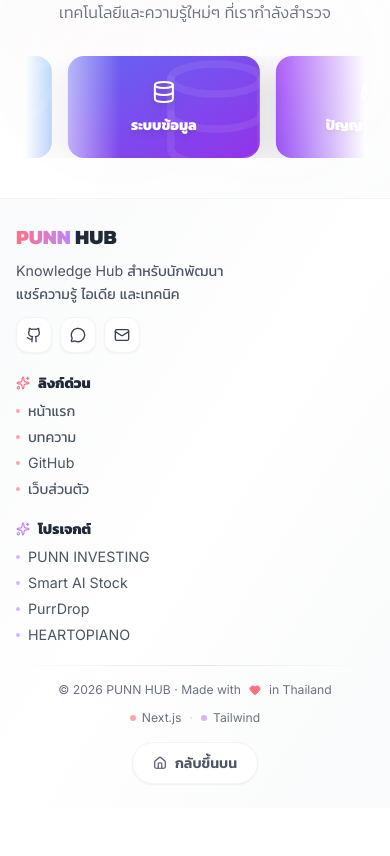
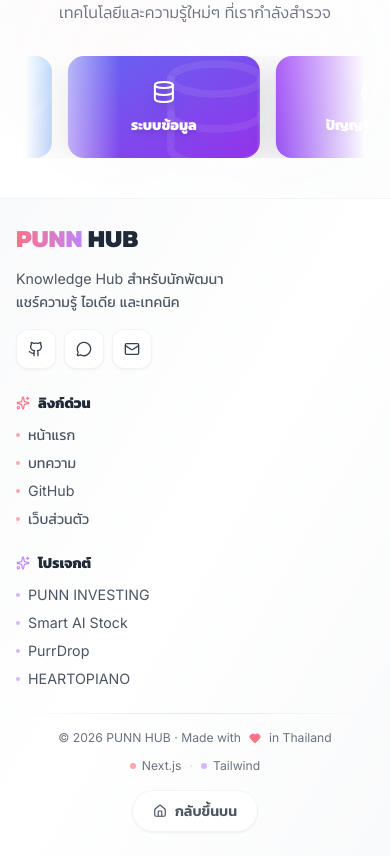
Before and after one commit to DDME36/PUNN-HUB, a Next.js app: page / in a window 390 px wide. Shown: the part 2758-3614 px from the top of the page. Before the commit the page ends 3566 px from the top, so only its background shows below. Built offline with nearby package versions, Linux system fonts and the light colour scheme; no server answers; a web font is replaced by a local one; what notion-to-md would draw is missing.

Commit message:
Fix image sizing and improve mobile layout

```diff
--- a/components/BlogPostContent.tsx
+++ b/components/BlogPostContent.tsx
@@ -102,12 +102,12 @@
                             img: ({ node, src, alt, ...props }) => {
                                 if (!src || typeof src !== 'string') return null;
                                 return (
-                                    <figure className="my-8 relative h-96">
+                                    <figure className="my-8 relative w-full aspect-video">
                                         <Image
                                             src={src}
                                             alt={alt || "รูปภาพประกอบ"}
                                             fill
-                                            className="rounded-2xl shadow-2xl object-contain hover:shadow-3xl transition-shadow duration-500"
+                                            className="rounded-2xl shadow-2xl object-cover hover:shadow-3xl transition-shadow duration-500"
                                             sizes="(max-width: 768px) 100vw, 800px"
                                         />
                                     </figure>
--- a/components/Footer.tsx
+++ b/components/Footer.tsx
@@ -36,22 +36,21 @@
         <footer className="relative bg-gradient-to-br from-gray-50 via-white to-gray-50 text-gray-700 border-t border-gray-100">
             <div className="relative max-w-5xl mx-auto px-4 sm:px-6 py-6 sm:py-8">
                 {/* Main Footer Content */}
-                <div className="grid grid-cols-1 sm:grid-cols-2 lg:grid-cols-3 gap-5 sm:gap-6 mb-5 sm:mb-6">
+                <div className="grid grid-cols-1 md:grid-cols-3 gap-6 mb-6">
                     {/* Brand Section */}
                     <motion.div
                         initial={{ opacity: 0, y: 10 }}
                         whileInView={{ opacity: 1, y: 0 }}
                         viewport={{ once: true }}
                         transition={{ duration: 0.4 }}
-                        className="sm:col-span-2 lg:col-span-1"
                     >
-                        <h3 className="font-display font-black text-xl sm:text-2xl mb-2 sm:mb-3">
+                        <h3 className="font-display font-black text-2xl mb-3">
                             <span className="bg-gradient-to-r from-rose-400 to-purple-400 bg-clip-text text-transparent">
                                 PUNN
                             </span>
                             <span className="text-gray-800"> HUB</span>
                         </h3>
-                        <p className="text-gray-600 text-sm mb-3 sm:mb-4 leading-relaxed">
+                        <p className="text-gray-600 text-sm mb-4 leading-relaxed">
                             Knowledge Hub สำหรับนักพัฒนา
                             <br />
                             แชร์ความรู้ ไอเดีย และเทคนิค
@@ -63,7 +62,7 @@
                                 href="https://github.com/DDME36"
                                 target="_blank"
                                 rel="noopener noreferrer"
-                                className="w-9 h-9 sm:w-10 sm:h-10 bg-white rounded-xl flex items-center justify-center hover:bg-gray-50 transition-colors shadow-sm border border-gray-100"
+                                className="w-10 h-10 bg-white rounded-xl flex items-center justify-center hover:bg-gray-50 transition-colors shadow-sm border border-gray-100"
                             >
                                 <Github size={16} className="text-gray-700" />
                             </a>
@@ -71,13 +70,13 @@
                                 href="https://line.me/ti/p/~example"
                                 target="_blank"
                                 rel="noopener noreferrer"
-                                className="w-9 h-9 sm:w-10 sm:h-10 bg-white rounded-xl flex items-center justify-center hover:bg-gray-50 transition-colors shadow-sm border border-gray-100"
+                                className="w-10 h-10 bg-white rounded-xl flex items-center justify-center hover:bg-gray-50 transition-colors shadow-sm border border-gray-100"
                             >
                                 <MessageCircle size={16} className="text-gray-700" />
                             </a>
                             <a
                                 href="mailto:your-email@example.com"
-                                className="w-9 h-9 sm:w-10 sm:h-10 bg-white rounded-xl flex items-center justify-center hover:bg-gray-50 transition-colors shadow-sm border border-gray-100"
+                                className="w-10 h-10 bg-white rounded-xl flex items-center justify-center hover:bg-gray-50 transition-colors shadow-sm border border-gray-100"
                             >
                                 <Mail size={16} className="text-gray-700" />
                             </a>
@@ -91,11 +90,11 @@
                         viewport={{ once: true }}
                         transition={{ duration: 0.4, delay: 0.1 }}
                     >
-                        <h4 className="font-bold text-sm mb-2 sm:mb-3 text-gray-800 flex items-center gap-2">
+                        <h4 className="font-bold text-sm mb-3 text-gray-800 flex items-center gap-2">
                             <Sparkles size={14} className="text-rose-400" />
                             ลิงก์ด่วน
                         </h4>
-                        <ul className="space-y-1.5 sm:space-y-2">
+                        <ul className="space-y-2">
                             {quickLinks.map((link) => (
                                 <li key={link.name}>
                                     <Link
@@ -117,11 +116,11 @@
                         viewport={{ once: true }}
                         transition={{ duration: 0.4, delay: 0.2 }}
                     >
-                        <h4 className="font-bold text-sm mb-2 sm:mb-3 text-gray-800 flex items-center gap-2">
+                        <h4 className="font-bold text-sm mb-3 text-gray-800 flex items-center gap-2">
                             <Sparkles size={14} className="text-purple-400" />
                             โปรเจกต์
                         </h4>
-                        <ul className="space-y-1.5 sm:space-y-2">
+                        <ul className="space-y-2">
                             {projects.map((project) => (
                                 <li key={project.name}>
                                     <a
```
